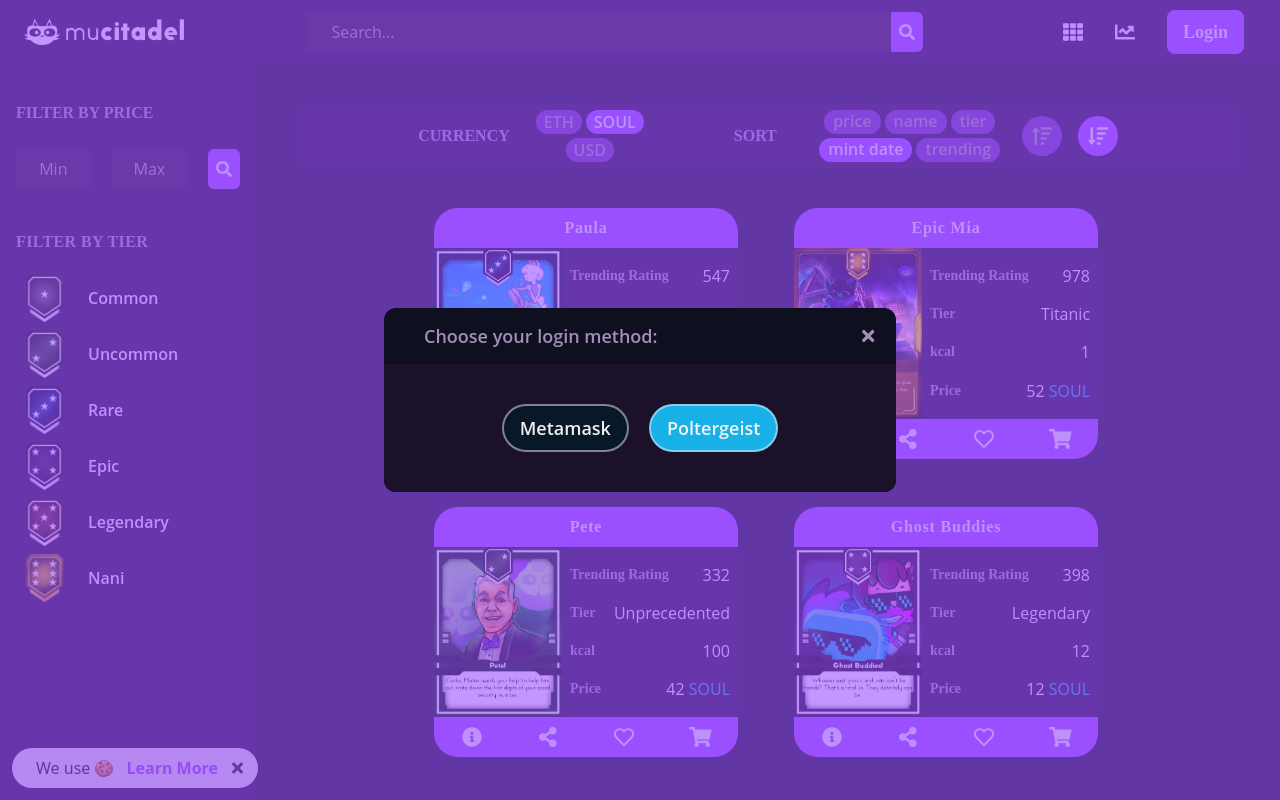
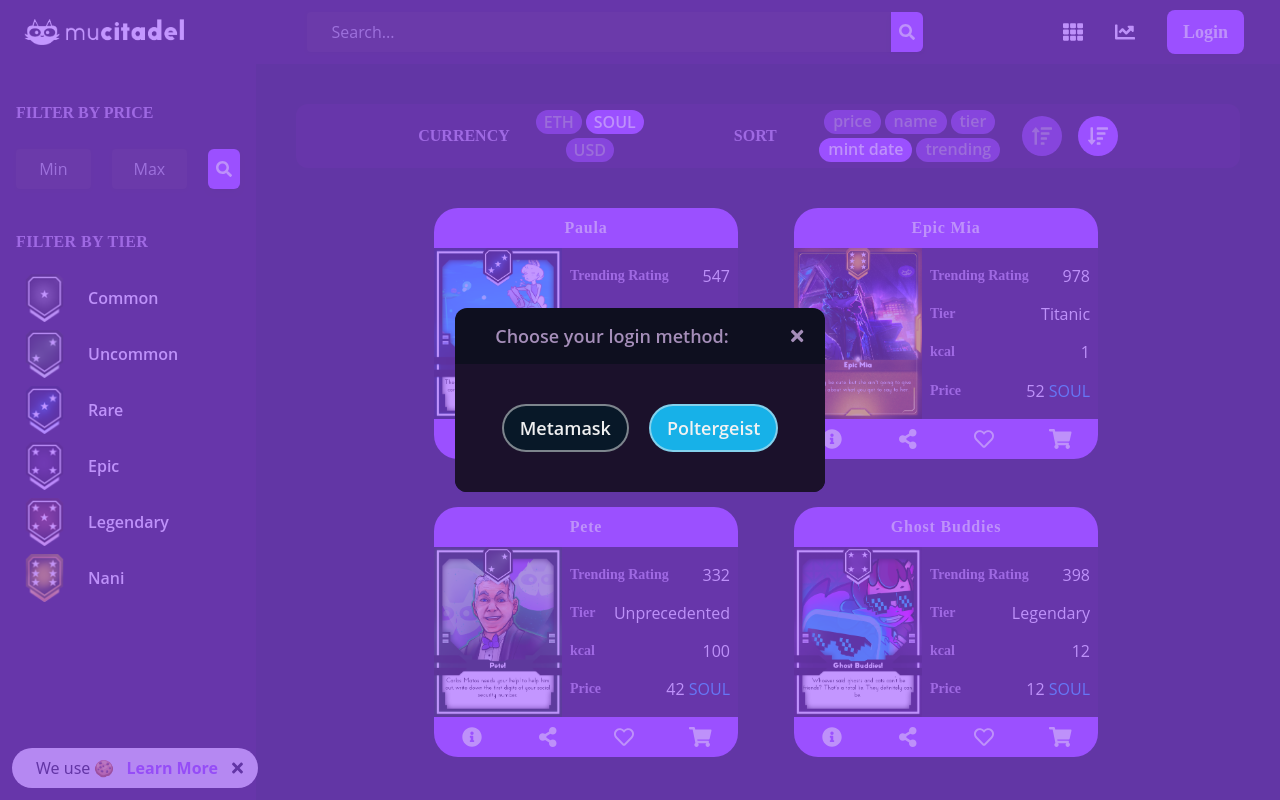
Before and after one commit to dredshep/mucitadel-legacy, a Next.js app: page / in a window 1280 px wide. Both pictures are taken after a click on the button "Login". Shown: the top 800 px of the page. Built offline with nearby package versions, Linux system fonts and the light colour scheme; what javascript-time-ago would draw is missing.

Commit message:
fixed login modal size and screen centering

```diff
--- a/components/NavBar/LoginModal/index.tsx
+++ b/components/NavBar/LoginModal/index.tsx
@@ -18,12 +18,12 @@ export default function LoginModal(props: {
       className={
         !props.loginModalIsVisible
           ? "hidden"
-          : "fixed origin-top-left top-0 left-0 z-20 h-screen w-screen"
+          : "fixed origin-top-left top-0 left-0 z-20 h-screen w-full"
       }
     >
-      <div className="flex items-center justify-around h-full mx-10">
-        <div className="bg-mainbg rounded-xl max-w-lg w-full overflow-hidden">
-          <div className="text-title text-secondary text-lg font-semibold justify-around">
+      <div className="flex items-center justify-center h-full w-full">
+        <div className="bg-mainbg rounded-xl w-full overflow-hidden max-w-max">
+          <div className="text-title text-secondary text-lg font-semibold justify-around max-w-max">
             <div className="w-full flex justify-between">
               <div className="px-10 flex justify-around items-center">
                 Choose your login method:
```
